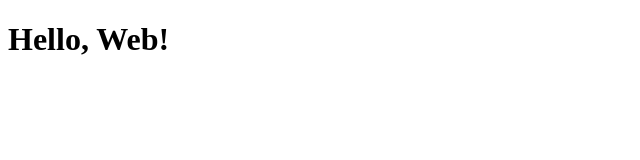
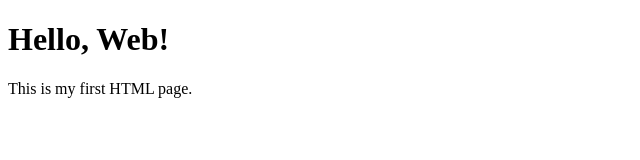
Before and after one commit to sai-secretive/WDW_0509, a plain HTML site: page Web Designing Workshop Assignment/Assignment_1.html in a window 1280 px wide. Shown: the whole page, without its empty margins (0-640 px from the left). Drawn offline with Linux system fonts and the light colour scheme.

Commit message:
ASSIGNMENT 1 : PARAGRAPH ADDED ( ASS_1 DONE )

```diff
--- a/Web Designing Workshop Assignment/Assignment_1.html
+++ b/Web Designing Workshop Assignment/Assignment_1.html
@@ -7,6 +7,10 @@
 </head>
 <body>
 
+    <!-- heading -->
     <h1> Hello, Web!</h1>
+    <!-- paragraph -->
+    <p> This is my first HTML page.</p>
+
 </body>
 </html>
```
